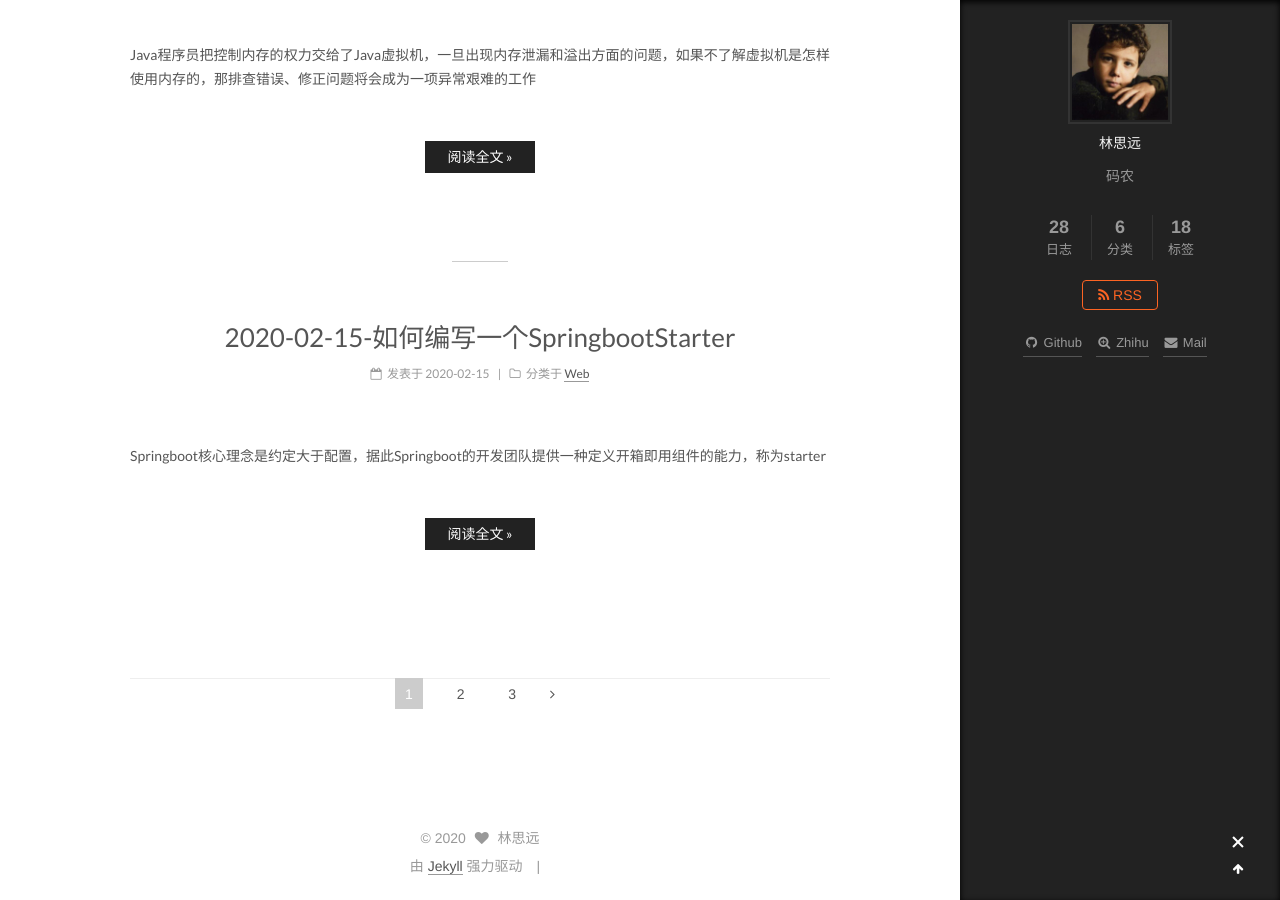
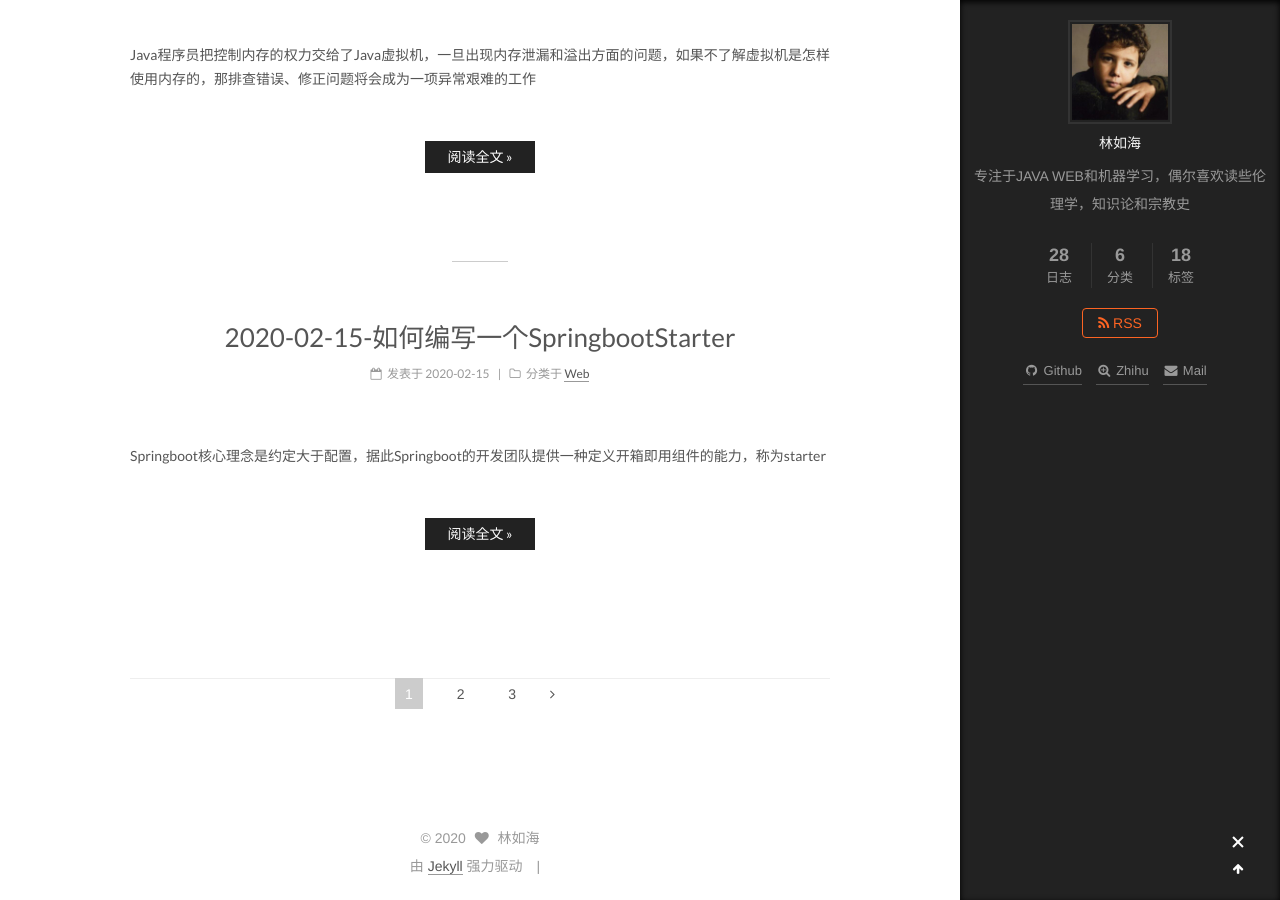
Before and after one commit to phaedo/blog, a Jekyll site: the page built from index.html, in a window 1280 px wide and 900 px high, scrolled down 3559 px. Built offline with Jekyll 4.4.1, drawn with Linux system fonts in a browser that asks for light colours; the list of posts is cut into pages by our own code; comment, search, counter and statistics services are not loaded.

```diff
--- a/_config.yml
+++ b/_config.yml
@@ -6,8 +6,8 @@
 # Site
 title: Kepler-452b
 subtitle:
-description: 码农
-author: 林思远
+description: 专注于JAVA WEB和机器学习，偶尔喜欢读些伦理学，知识论和宗教史
+author: 林如海
 # Support language: de, en, fr-FR, id, ja, ko, pt-BR, pt, ru, zh-Hans, zh-hk, zh-tw
 language: zh-Hans
 date_format: '%Y-%m-%d'
```
